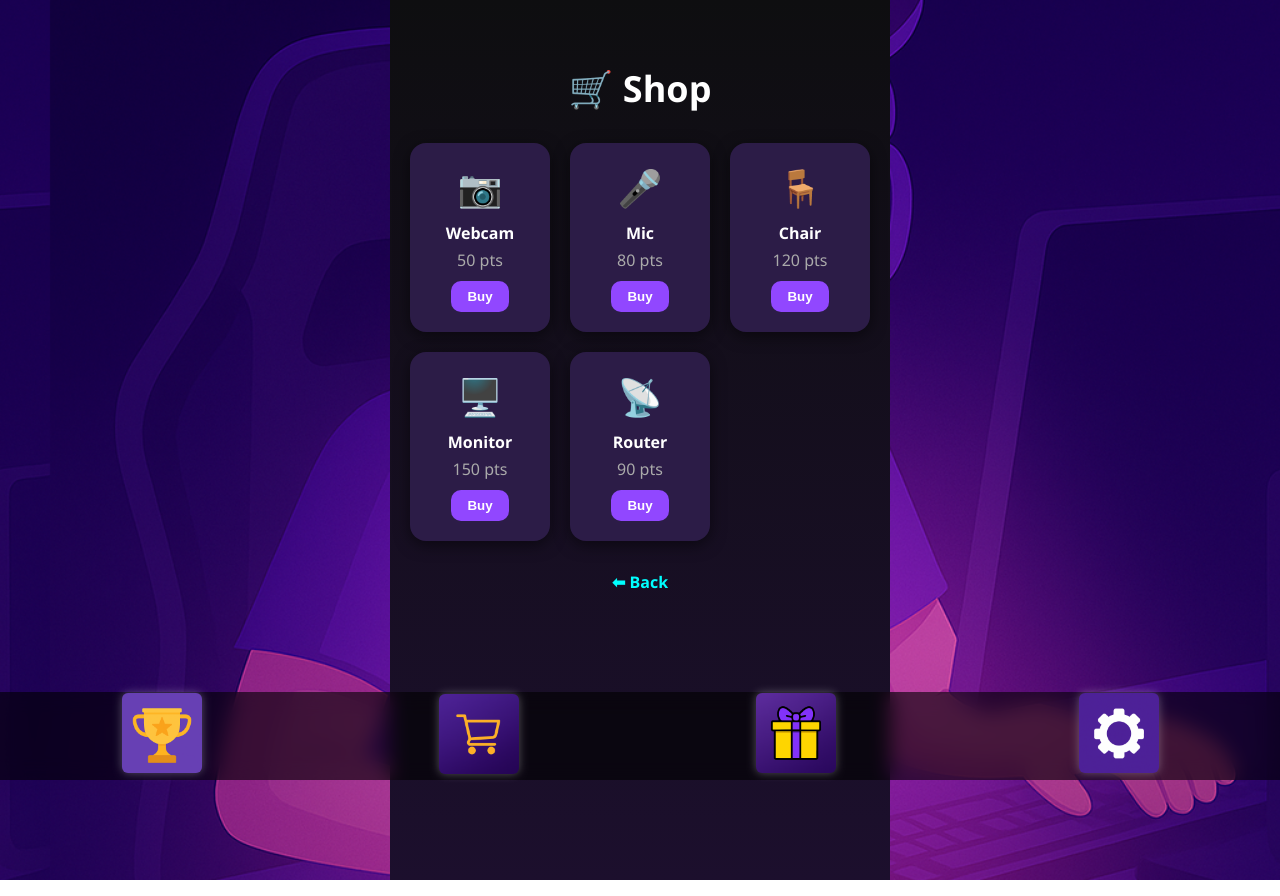
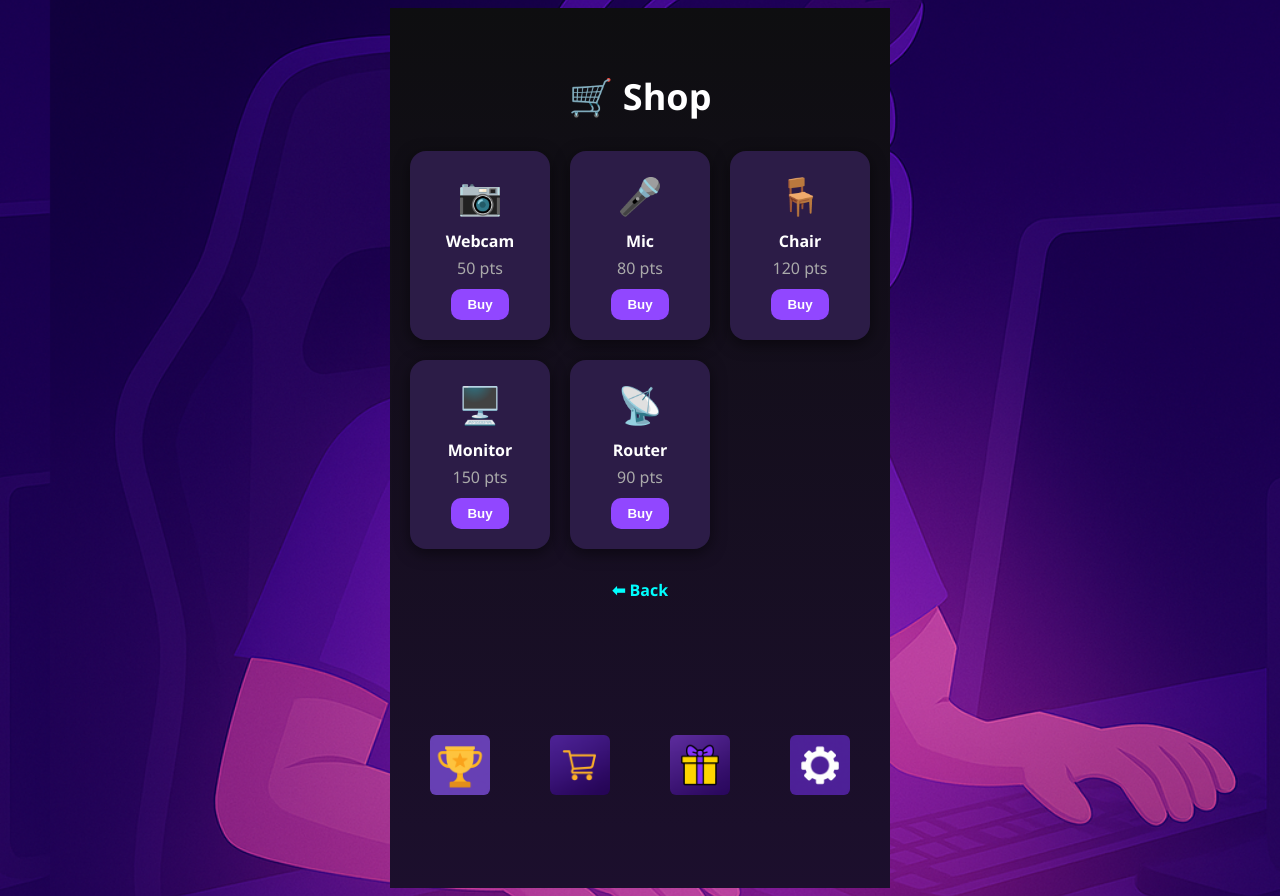
Before and after one commit to lilleo-create/twichclicker, a React (Vite) app: page /shop in a window 1280 px wide. Built offline with nearby package versions, Linux system fonts and the light colour scheme.

Commit message:
in development

```diff
--- a/src/App.css
+++ b/src/App.css
@@ -1,12 +1,21 @@
 
 body {
-  margin: 0;
   padding: 0;
   font-family: 'Segoe UI', sans-serif;
   background-image: url(./assets/background.png);
   background-size: cover;
   background-position: calc(90% + 50px) center;
   color: white;
+  box-sizing: border-box;
+  overflow: hidden;
+}
+
+button {
+  background: transparent;
+  color: white;
+  border: none;
+  cursor: pointer;
+  padding: 0;
 }
 
 .container {
@@ -15,4 +24,5 @@ body {
   align-items: center;
   gap: 100px;
   justify-content: center;
+
 }
--- a/src/components/BottomNav.css
+++ b/src/components/BottomNav.css
@@ -1,23 +1,24 @@
 .bottom-nav {
   position: fixed;
-  bottom: 20px;
   display: flex;
-  justify-content: space-around;
+  align-items: center;
+  bottom: 0;
   width: 100%;
-  padding: 0 20px;
+  gap: 60px;
+  justify-content: center;
 }
 
-.bottom-nav button {
-  background: none;
-  color: white;
-  border: none;
-  border-radius: 10px;
-  font-size: 24px;
+
+.nav-icon {
+  max-width: 60px;
+  max-height: 60px;
+  border-radius: 6px;
+  transition: transform 0.3s ease, filter 0.3s ease;
+  filter: drop-shadow(0 0 2px transparent);
+}
+
+.nav-icon:hover {
+  transform: scale(1.05);
+  filter: drop-shadow(0 0 6px #874fdb);
   cursor: pointer;
 }
-
-.nav-icon {
-  width: 80px;
-  height: 80px;
-  border-radius: 6px;
-}
--- a/src/components/BottomNav.jsx
+++ b/src/components/BottomNav.jsx
@@ -8,21 +8,21 @@ import { Link } from 'react-router-dom';
 function BottomNav() {
   return (
     <div className="bottom-nav">
-      <button>
+      <Link to="#">
         <img src={achievementIcon} alt="Achievements" className="nav-icon" />
-      </button>
+      </Link>
 
       <Link to="/shop">
         <img src={shoppingCart} alt="Shop" className="nav-icon" />
       </Link>
 
-      <button>
+      <Link to="#">
         <img src={bonus} alt="Bonus" className="nav-icon" />
-      </button>
+      </Link>
 
-      <button>
+      <Link to="#">
         <img src={settings} alt="Settings" className="nav-icon" />
-      </button>
+      </Link>
     </div>
   )
 }
--- a/src/components/ClickButton.css
+++ b/src/components/ClickButton.css
@@ -1,25 +1,12 @@
-.bottom-nav {
-  position: fixed;
-  bottom: 0;
-  width: 100%;
-  padding: 16px 0;
-  background: rgba(0, 0, 0, 0.6);
-  backdrop-filter: blur(10px);
-  display: flex;
-  justify-content: space-around;
-  align-items: center;
-  z-index: 20;
+
+.click-button {
+  background: none;
+  border: none;
+  max-width: 400px;
+  max-height: 400px;
 }
 
-.nav-icon {
-  width: 42px;
-  height: 42px;
-  transition: transform 0.3s ease, filter 0.3s ease;
-  filter: drop-shadow(0 0 5px rgba(255, 255, 255, 0.3));
+.image-click {
+    max-width: 100%;
+  max-height: 100%;
 }
-
-.nav-icon:hover {
-  transform: scale(1.2);
-  filter: drop-shadow(0 0 12px #9147ff);
-  cursor: pointer;
-}
--- a/src/components/ClickButton.jsx
+++ b/src/components/ClickButton.jsx
@@ -1,10 +1,10 @@
 import './ClickButton.css';
-
+import ButtonClick from "../assets/ButtonClick.png";
 
 function ClickButton({ handleClick }) {
   return (
     <button className="click-button" onClick={handleClick}>
-      😊
+      <img src={ButtonClick} alt="shoppingCart" className='image-click'/>
     </button>
   )
 }
```
Also changed, not shown: src/assets/ButtonClick.png (added).
